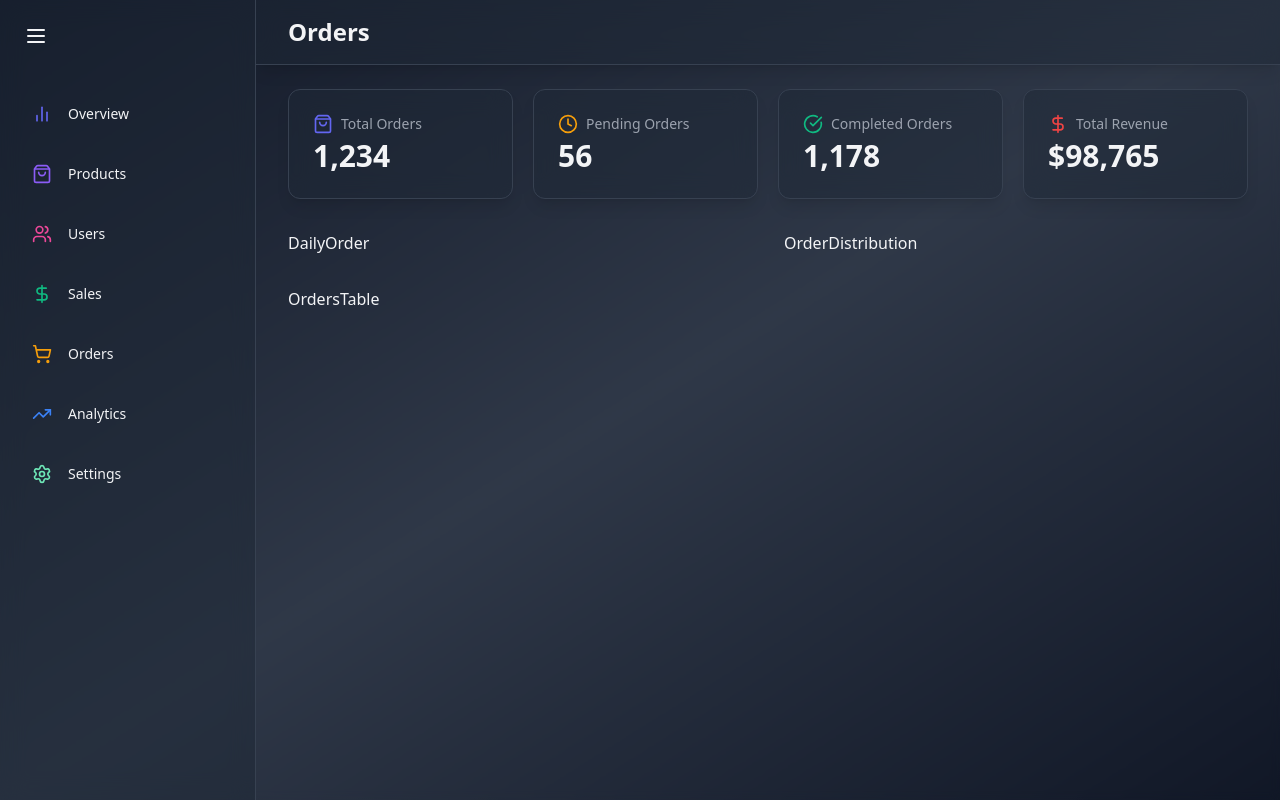
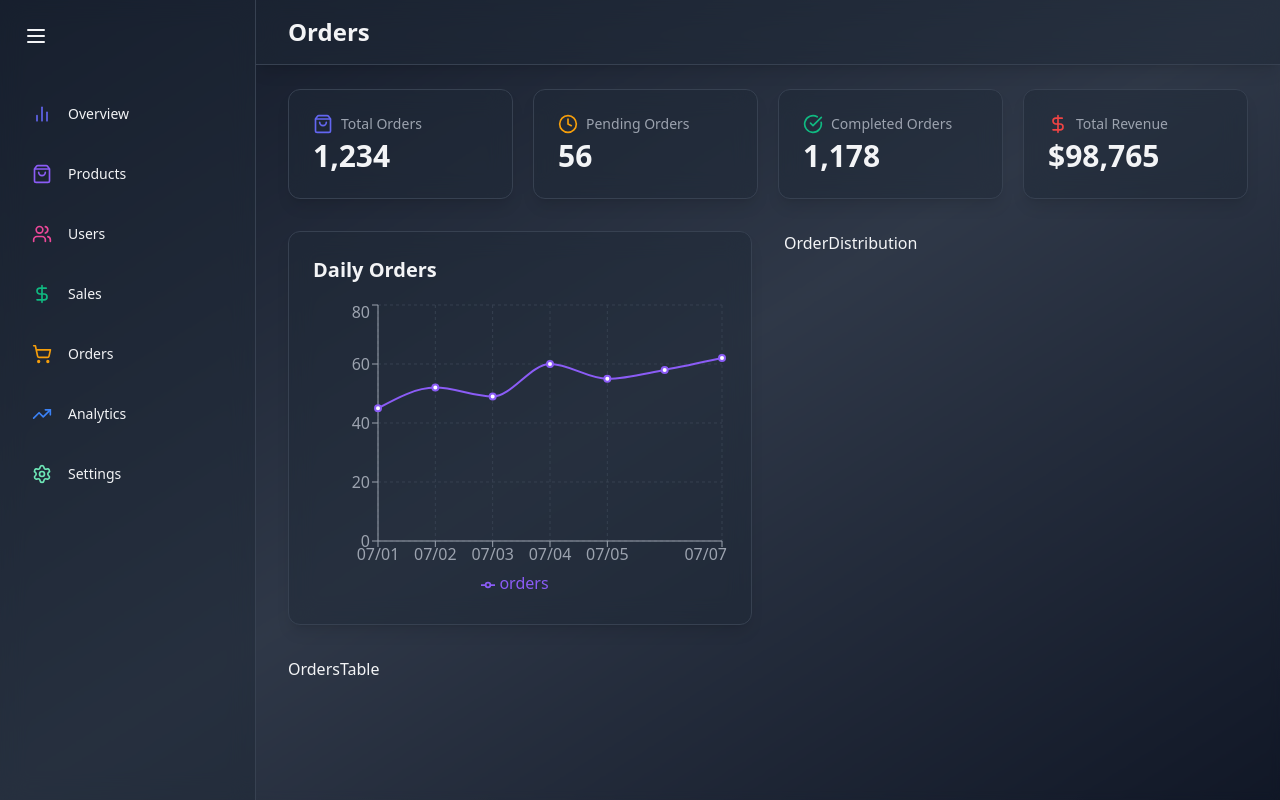
Before and after one commit to nabeelnaeem/admin-dashboard, a React (Create React App) app: page /orders in a window 1280 px wide. Built offline with nearby package versions, Linux system fonts and the light colour scheme; the HTML template or start-up script is replaced by a standard one.

Commit message:
feature(orders-page): Added DailyOrders component

```diff
--- a/src/components/orders/DailyOrders.jsx
+++ b/src/components/orders/DailyOrders.jsx
@@ -1,7 +1,54 @@
-import React from 'react';
+import { motion } from 'framer-motion';
+import {
+  LineChart,
+  Line,
+  XAxis,
+  YAxis,
+  CartesianGrid,
+  Tooltip,
+  Legend,
+  ResponsiveContainer,
+} from 'recharts';
+
+const dailyOrdersData = [
+  { date: '07/01', orders: 45 },
+  { date: '07/02', orders: 52 },
+  { date: '07/03', orders: 49 },
+  { date: '07/04', orders: 60 },
+  { date: '07/05', orders: 55 },
+  { date: '07/06', orders: 58 },
+  { date: '07/07', orders: 62 },
+];
 
 function DailyOrders() {
-  return <div>DailyOrder</div>;
+  return (
+    <motion.div
+      className="bg-gray-800 bg-opacity-50 backdrop-blur-md shadow-lg rounded-xl p-6 border border-gray-700"
+      initial={{ opacity: 0, y: 20 }}
+      animate={{ opacity: 1, y: 0 }}
+      transition={{ delay: 0.2 }}
+    >
+      <h2 className="text-xl font-semibold text-gray-100 mb-4">Daily Orders</h2>
+
+      <div style={{ width: '100%', height: 300 }}>
+        <ResponsiveContainer>
+          <LineChart data={dailyOrdersData}>
+            <CartesianGrid strokeDasharray="3 3" stroke="#374151" />
+            <XAxis dataKey="date" stroke="#9CA3AF" />
+            <YAxis stroke="#9CA3AF" />
+            <Tooltip
+              contentStyle={{
+                backgroundColor: 'rgba(31, 41, 55, 0.8)',
+                borderColor: '#4B5563',
+              }}
+              itemStyle={{ color: '#E5E7EB' }}
+            />
+            <Legend />
+            <Line type="monotone" dataKey="orders" stroke="#8B5CF6" strokeWidth={2} />
+          </LineChart>
+        </ResponsiveContainer>
+      </div>
+    </motion.div>
+  );
 }
-
 export default DailyOrders;
```
